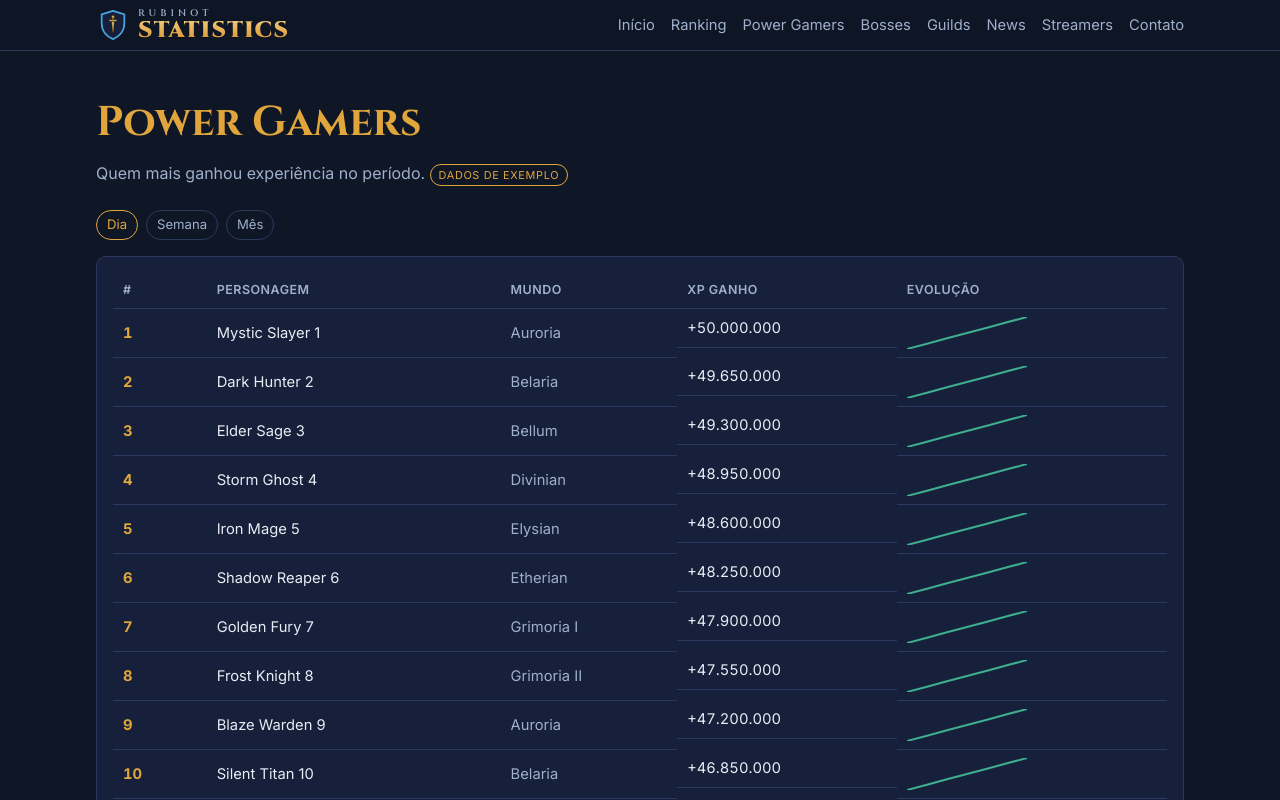
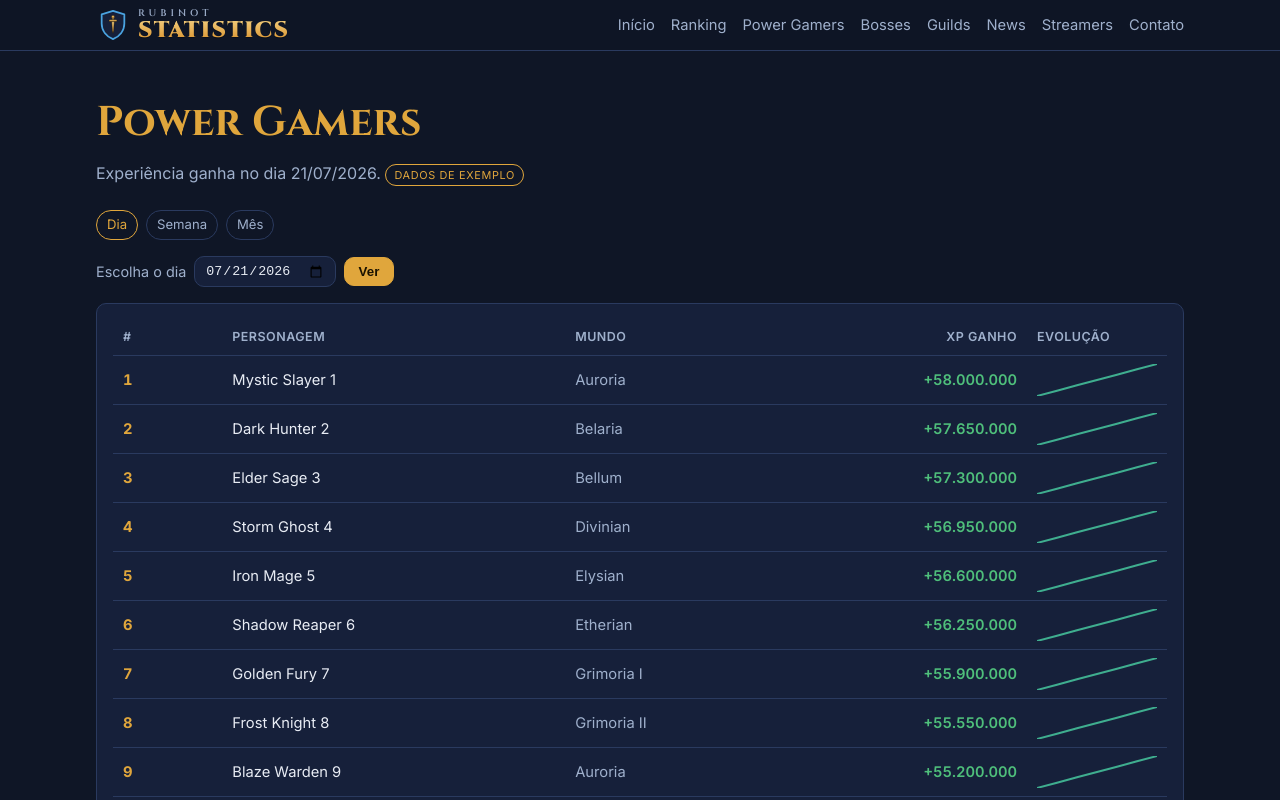
Before and after one commit to luisffg91/rubinot_statistic, a Next.js app: page /power-gamers in a window 1280 px wide. Shown: the top 800 px of the page. Built offline with nearby package versions, Linux system fonts and the light colour scheme.

Commit message:
feat(power-gamers): filtro por dia específico + corrige alinhamento da coluna XP ganho (#22)

```diff
--- a/src/app/_lib/power-gamers-dto.ts
+++ b/src/app/_lib/power-gamers-dto.ts
@@ -15,6 +15,7 @@ export interface PowerGamersDto {
   worlds: string[];
   world: string | null;
   period: GainPeriod;
+  day: string | null;
   origin: DataOrigin;
   fetchedAt: string;
   collecting: boolean;
@@ -32,6 +33,7 @@ export function toPowerGamersDto(pg: PowerGamers): PowerGamersDto {
     worlds: pg.worlds,
     world: pg.world,
     period: pg.period,
+    day: pg.day,
     origin: pg.origin,
     fetchedAt: pg.fetchedAt.toISOString(),
     collecting: pg.collecting,
--- a/src/app/api/power-gamers/route.ts
+++ b/src/app/api/power-gamers/route.ts
@@ -17,8 +17,9 @@ export async function GET(request: Request) {
   const url = new URL(request.url);
   const period = parsePeriod(url.searchParams.get('period'));
   const world = url.searchParams.get('world') || undefined;
+  const day = url.searchParams.get('date') || undefined;
   try {
-    const pg = await new GetPowerGamers(getPowerGamersRepository()).execute(period, world);
+    const pg = await new GetPowerGamers(getPowerGamersRepository()).execute(period, world, day);
     return NextResponse.json(toPowerGamersDto(pg));
   } catch {
     return NextResponse.json({ error: 'unavailable' }, { status: 503 });
--- a/src/app/components/power-gamers-table.tsx
+++ b/src/app/components/power-gamers-table.tsx
@@ -13,8 +13,8 @@ export function PowerGamersTable({ entries }: { entries: PowerGamerDto[] }) {
           <th>#</th>
           <th>Personagem</th>
           <th>Mundo</th>
-          <th>XP ganho</th>
-          <th>Evolução</th>
+          <th className="num">XP ganho</th>
+          <th className="spark-col">Evolução</th>
         </tr>
       </thead>
       <tbody>
@@ -23,8 +23,8 @@ export function PowerGamersTable({ entries }: { entries: PowerGamerDto[] }) {
             <td className="ranking-table__rank">{e.rank}</td>
             <td>{e.name}</td>
             <td className="ranking-table__world">{e.world}</td>
-            <td className="ranking-table__exp">+{e.gained.toLocaleString('pt-BR')}</td>
-            <td>
+            <td className="num gain-cell">+{e.gained.toLocaleString('pt-BR')}</td>
+            <td className="spark-col">
               <Sparkline points={e.spark} />
             </td>
           </tr>
--- a/src/app/globals.css
+++ b/src/app/globals.css
@@ -616,6 +616,51 @@ a {
   display: block;
 }
 
+/* Coluna numérica (alinhada à direita, dígitos tabulares) */
+.ranking-table .num {
+  text-align: right;
+  font-variant-numeric: tabular-nums;
+  white-space: nowrap;
+}
+
+.ranking-table .gain-cell {
+  color: var(--color-online);
+  font-weight: 600;
+}
+
+.ranking-table .spark-col {
+  width: 140px;
+}
+
+/* Seletor de dia (Power Gamers) */
+.day-form {
+  display: flex;
+  flex-wrap: wrap;
+  align-items: center;
+  gap: var(--space-2);
+  margin-bottom: var(--space-3);
+  font-size: 0.9rem;
+  color: var(--color-text-muted);
+}
+
+.day-form input[type='date'] {
+  padding: 6px 10px;
+  border-radius: var(--radius);
+  border: 1px solid var(--color-border);
+  background: var(--color-surface);
+  color: var(--color-text);
+}
+
+.day-form button {
+  padding: 6px 14px;
+  border-radius: var(--radius);
+  border: 1px solid var(--color-primary);
+  background: var(--color-primary);
+  color: var(--color-primary-contrast);
+  font-weight: 600;
+  cursor: pointer;
+}
+
 /* --- Bosses boostados --- */
 .boosted-card__name {
   font-family: var(--font-display);
--- a/src/app/power-gamers/page.tsx
+++ b/src/app/power-gamers/page.tsx
@@ -20,14 +20,19 @@ function parsePeriod(value?: string): GainPeriod {
   return value === 'week' || value === 'month' ? value : 'day';
 }
 
+function formatDay(iso: string): string {
+  const [y, m, d] = iso.split('-');
+  return `${d}/${m}/${y}`;
+}
+
 export default async function PowerGamersPage({
   searchParams,
 }: {
-  searchParams: Promise<{ period?: string }>;
+  searchParams: Promise<{ period?: string; date?: string }>;
 }) {
-  const { period: raw } = await searchParams;
-  const period = parsePeriod(raw);
-  const pg = await new GetPowerGamers(getPowerGamersRepository()).execute(period);
+  const sp = await searchParams;
+  const period = parsePeriod(sp.period);
+  const pg = await new GetPowerGamers(getPowerGamersRepository()).execute(period, undefined, sp.date);
   const data = toPowerGamersDto(pg);
 
   return (
@@ -35,7 +40,9 @@ export default async function PowerGamersPage({
       <header className="hero">
         <h1>Power Gamers</h1>
         <p>
-          Quem mais ganhou experiência no período.
+          {period === 'day' && data.day
+            ? `Experiência ganha no dia ${formatDay(data.day)}.`
+            : 'Quem mais ganhou experiência no período.'}
           {data.origin === 'exemplo' && (
             <>
               {' '}
@@ -57,6 +64,15 @@ export default async function PowerGamersPage({
         ))}
       </nav>
 
+      {period === 'day' && (
+        <form className="day-form" method="get" role="search">
+          <input type="hidden" name="period" value="day" />
+          <label htmlFor="pg-date">Escolha o dia</label>
+          <input id="pg-date" type="date" name="date" defaultValue={data.day ?? undefined} />
+          <button type="submit">Ver</button>
+        </form>
+      )}
+
       <div className="data-block table-scroll">
         {data.collecting ? (
           <p className="data-block__unavailable" data-testid="collecting">
--- a/src/application/use-cases/get-power-gamers.ts
+++ b/src/application/use-cases/get-power-gamers.ts
@@ -8,6 +8,7 @@ export interface PowerGamers {
   worlds: string[];
   world: string | null;
   period: GainPeriod;
+  day: string | null;
   origin: DataOrigin;
   fetchedAt: Date;
   collecting: boolean;
@@ -17,16 +18,15 @@ export interface PowerGamers {
 export class GetPowerGamers {
   constructor(private readonly repo: PowerGamersRepository) {}
 
-  async execute(period: GainPeriod, world?: string, limit = 100): Promise<PowerGamers> {
-    const { entries, worlds, origin, fetchedAt, collecting } = await this.repo.fetchGains(
-      period,
-      world,
-    );
+  async execute(period: GainPeriod, world?: string, day?: string, limit = 100): Promise<PowerGamers> {
+    const { entries, worlds, origin, fetchedAt, day: resolvedDay, collecting } =
+      await this.repo.fetchGains(period, world, day);
     return {
       entries: sortPowerGamers(entries).slice(0, limit),
       worlds,
       world: world ?? null,
       period,
+      day: resolvedDay,
       origin,
       fetchedAt,
       collecting,
--- a/src/domain/ports/power-gamers-repository.ts
+++ b/src/domain/ports/power-gamers-repository.ts
@@ -6,11 +6,14 @@ export interface PowerGamersResult {
   worlds: string[];
   origin: DataOrigin;
   fetchedAt: Date;
+  /** Dia analisado (ISO yyyy-mm-dd) quando period='day'; null para semana/mês. */
+  day: string | null;
   /** true quando não há histórico suficiente para o período (RG-E3 / FR-006). */
   collecting: boolean;
 }
 
 /** Port: fonte do ranking de ganho de experiência por período. */
 export interface PowerGamersRepository {
-  fetchGains(period: GainPeriod, world?: string): Promise<PowerGamersResult>;
+  /** `day` (yyyy-mm-dd) seleciona o dia específico quando period='day'. */
+  fetchGains(period: GainPeriod, world?: string, day?: string): Promise<PowerGamersResult>;
 }
--- a/src/infrastructure/mock/mock-power-gamers-repository.ts
+++ b/src/infrastructure/mock/mock-power-gamers-repository.ts
@@ -11,20 +11,39 @@ const TOTAL = 120;
 // Fator de magnitude por período (mês ganha mais que a semana, que ganha mais que o dia).
 const PERIOD_FACTOR: Record<GainPeriod, number> = { day: 1, week: 6, month: 24 };
 
+function todayIso(): string {
+  return new Date().toISOString().slice(0, 10);
+}
+
+/** Seed determinístico derivado da data (soma dos dígitos) → cada dia varia de forma estável. */
+function daySeed(iso: string): number {
+  return iso.split('').reduce((sum, ch) => sum + (ch >= '0' && ch <= '9' ? Number(ch) : 0), 0);
+}
+
 /** Adapter MOCK de power gamers — deltas de exemplo determinísticos (origin='exemplo'). */
 export class MockPowerGamersRepository implements PowerGamersRepository {
-  async fetchGains(period: GainPeriod, world?: string): Promise<PowerGamersResult> {
+  async fetchGains(period: GainPeriod, world?: string, day?: string): Promise<PowerGamersResult> {
     const factor = PERIOD_FACTOR[period];
+    const resolvedDay = period === 'day' ? (day ?? todayIso()) : null;
+    const seed = resolvedDay ? daySeed(resolvedDay) : 0;
+
     const all = Array.from({ length: TOTAL }, (_, i) => {
       // "antes" e "depois" sintéticos → o ganho passa pela regra de domínio (RG-E2).
       const before = 3_000_000_000 - i * 15_000_000;
-      const after = before + (50_000_000 - i * 350_000) * factor;
+      const after = before + (50_000_000 - i * 350_000 + seed * 400_000) * factor;
       const gained = computeExperienceGain(before, after);
-      // Sparkline: 7 pontos crescentes proporcionais ao ganho.
       const spark = Array.from({ length: 7 }, (_, k) => Math.round((gained / 6) * k));
       return { name: demoCharacterName(i), world: DEMO_WORLDS[i % DEMO_WORLDS.length], gained, spark };
     });
+
     const entries = world ? all.filter((e) => e.world === world) : all;
-    return { entries, worlds: DEMO_WORLDS, origin: 'exemplo', fetchedAt: new Date(), collecting: false };
+    return {
+      entries,
+      worlds: DEMO_WORLDS,
+      origin: 'exemplo',
+      fetchedAt: new Date(),
+      day: resolvedDay,
+      collecting: false,
+    };
   }
 }
```
Also changed, not shown: 4 other files (tests, documents, lock files or other folders).
